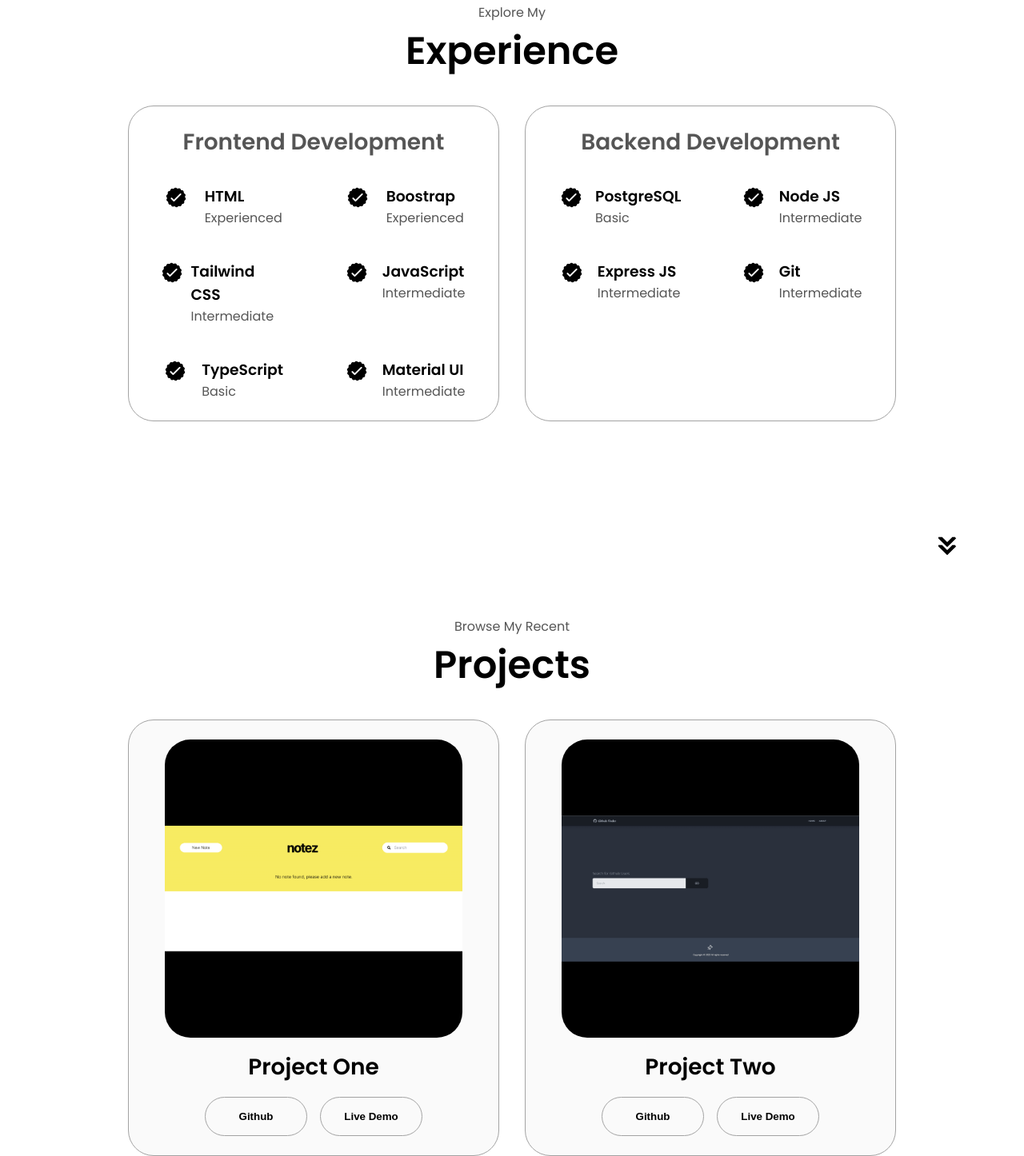
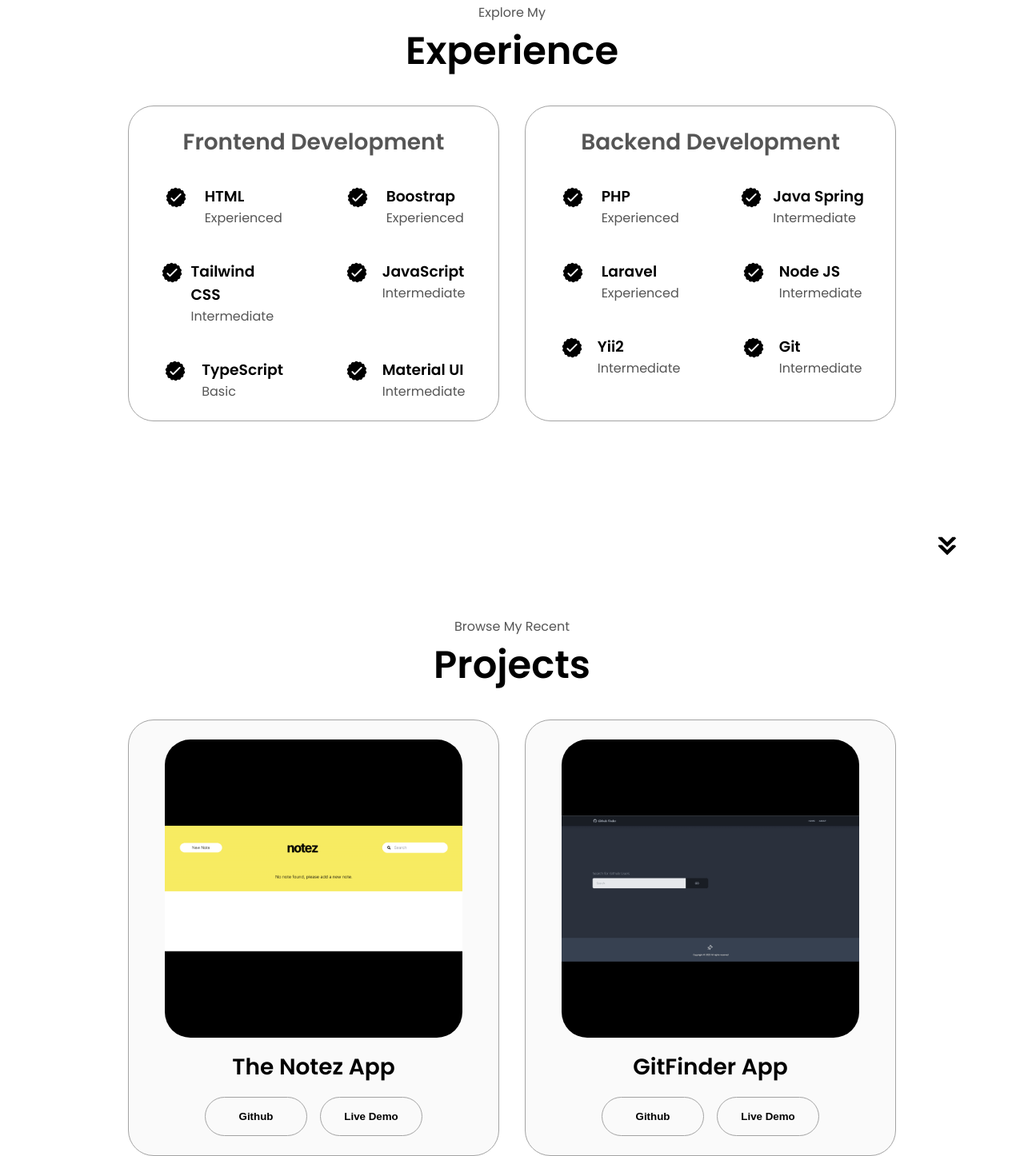
Before and after one commit to gbolahan7/web-portfolio, a plain HTML site: page index.html in a window 1280 px wide. Shown: the part 1693-3139 px from the top of the page at 80% size. Drawn offline with Linux system fonts and the light colour scheme.

Commit message:
minor update

```diff
--- a/index.html
+++ b/index.html
@@ -195,8 +195,30 @@
                 class="icon"
               />
               <div>
-                <h3>PostgreSQL</h3>
-                <p>Basic</p>
+                <h3>PHP</h3>
+                <p>Experienced</p>
+              </div>
+            </article>
+            <article>
+              <img
+                src="./assets/checkmark.png"
+                alt="Experience icon"
+                class="icon"
+              />
+              <div>
+                <h3>Java Spring</h3>
+                <p>Intermediate</p>
+              </div>
+            </article>
+            <article>
+              <img
+                src="./assets/checkmark.png"
+                alt="Experience icon"
+                class="icon"
+              />
+              <div>
+                <h3>Laravel</h3>
+                <p>Experienced</p>
               </div>
             </article>
             <article>
@@ -217,7 +239,7 @@
                 class="icon"
               />
               <div>
-                <h3>Express JS</h3>
+                <h3>Yii2</h3>
                 <p>Intermediate</p>
               </div>
             </article>
@@ -256,7 +278,7 @@
               class="project-img"
             />
           </div>
-          <h2 class="experience-sub-title project-title">Project One</h2>
+          <h2 class="experience-sub-title project-title">The Notez App</h2>
           <div class="btn-container">
             <button
               class="btn btn-color-2 project-btn"
@@ -280,17 +302,17 @@
               class="project-img"
             />
           </div>
-          <h2 class="experience-sub-title project-title">Project Two</h2>
+          <h2 class="experience-sub-title project-title">GitFinder App</h2>
           <div class="btn-container">
             <button
               class="btn btn-color-2 project-btn"
-              onclick="location.href='https://github.com/'"
+              onclick="location.href='https://github.com/gbolahan7/github-finder-app'"
             >
               Github
             </button>
             <button
               class="btn btn-color-2 project-btn"
-              onclick="location.href='https://github.com/'"
+              onclick="location.href='http://github-finder-app-gbolahan7.vercel.app/'"
             >
               Live Demo
             </button>
```
